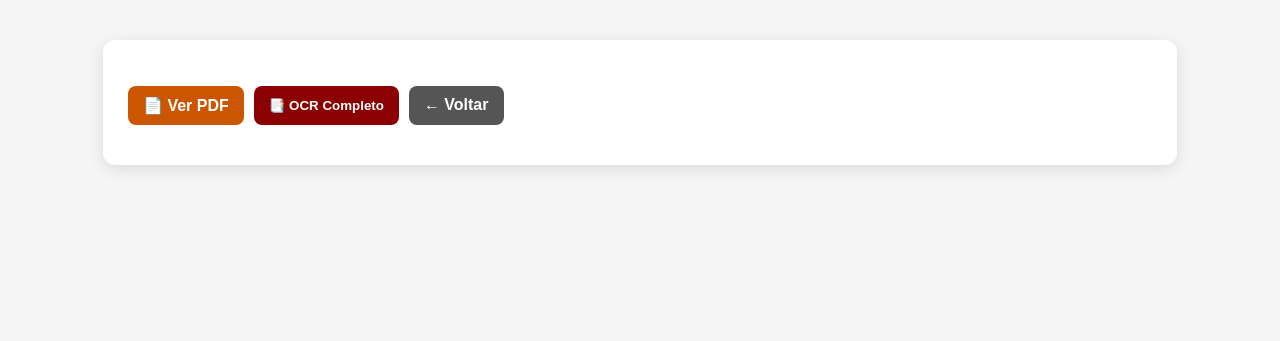
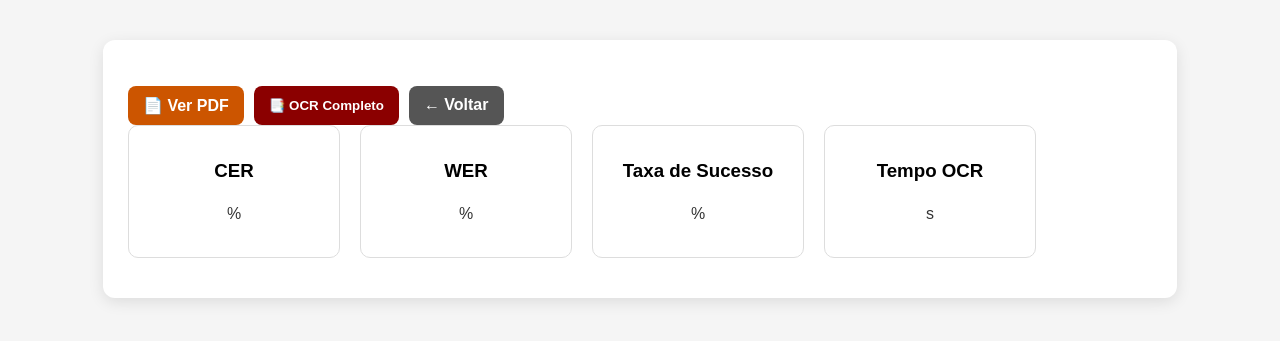
Before and after one commit to Geisana/biblioteca-digital-ocr, a Flask app: template templates/documento.html in a window 1280 px wide. Shown: the top 341 px of the page. Run offline with Flask 3, Linux system fonts and the light colour scheme; the template is opened without the code that fills it, so the values that code supplies are empty.

Commit message:
Adiciona métricas OCR (CER, WER, tempo e taxa de sucesso)

```diff
--- a/app.py
+++ b/app.py
@@ -8,7 +8,7 @@
     send_from_directory
 )
 import platform
-
+from services.metrics import calcular_metricas
 from dotenv import load_dotenv
 
 from flask_sqlalchemy import SQLAlchemy
@@ -146,10 +146,31 @@
         db.Integer
     )
 
+    tempo_total_ocr = db.Column(
+        db.Float
+    )
+
+    tempo_medio_pagina = db.Column(
+        db.Float
+    )
+
+    cer = db.Column(
+        db.Float
+    )
+
+    wer = db.Column(
+        db.Float
+    )
+
+    taxa_sucesso = db.Column(
+        db.Float
+    )
+
     data_upload = db.Column(
         db.DateTime,
         server_default=db.func.now()
     )
+
 
     paginas = db.relationship(
         "Pagina",
@@ -246,18 +267,18 @@
     arquivo.save(caminho_pdf)
 
     # ============================================
-    # CONVERTER PDF
+    # CONVERTER PDF EM IMAGENS
     # ============================================
 
     paginas_pdf = convert_from_path(
-    caminho_pdf,
-    poppler_path=POPPLER_PATH
-)
+        caminho_pdf,
+        poppler_path=POPPLER_PATH
+    )
 
     total_paginas = len(paginas_pdf)
 
     # ============================================
-    # THUMBNAIL
+    # CRIAR THUMBNAIL
     # ============================================
 
     pagina1 = paginas_pdf[0]
@@ -275,12 +296,53 @@
     )
 
     # ============================================
-    # OCR TOTAL
+    # OCR
     # ============================================
 
-    texto_total = extrair_texto(
+    resultado_ocr = extrair_texto(
         paginas_pdf
     )
+
+    texto_total = resultado_ocr["texto"]
+
+    tempo_total = resultado_ocr["tempo_total"]
+
+    tempo_medio = resultado_ocr["tempo_medio"]
+
+    # ============================================
+    # GROUND TRUTH
+    # ============================================
+
+    nome_txt = arquivo.filename.replace(
+        ".pdf",
+        ".txt"
+    )
+
+    caminho_txt = os.path.join(
+        "dataset",
+        nome_txt
+    )
+
+    metricas = {
+        "cer": None,
+        "wer": None,
+        "sucesso": None
+    }
+
+    if os.path.exists(caminho_txt):
+
+        with open(
+            caminho_txt,
+            "r",
+            encoding="utf-8"
+        ) as f:
+
+            ground_truth = f.read()
+
+        metricas = calcular_metricas(
+            ground_truth,
+            texto_total
+        )
 
     # ============================================
     # RESUMO IA
@@ -290,34 +352,50 @@
         texto_total
     )
 
+
     # ============================================
     # SALVAR DOCUMENTO
     # ============================================
 
     doc = Documento(
 
-        nome_arquivo=arquivo.filename,
+    nome_arquivo=arquivo.filename,
 
-        titulo=titulo,
+    titulo=titulo,
 
-        data_documento=data_documento,
+    data_documento=data_documento,
 
-        autoria=autoria,
+    autoria=autoria,
 
-        caminho_pdf=caminho_pdf,
+    caminho_pdf=caminho_pdf,
 
-        caminho_thumb=nome_thumb,
+    caminho_thumb=nome_thumb,
 
-        texto_ocr=texto_total,
+    texto_ocr=texto_total,
 
-        resumo=resumo,
+    resumo=resumo,
 
-        total_paginas=total_paginas
-    )
+    total_paginas=total_paginas,
+
+    tempo_total_ocr=tempo_total,
+
+    tempo_medio_pagina=tempo_medio,
+
+    cer=metricas["cer"],
+
+    wer=metricas["wer"],
+
+    taxa_sucesso=metricas["sucesso"]
+)
+    print("Salvando documento...")
+    print(doc.nome_arquivo)
+    print(doc.cer)
+    print(doc.wer)
 
     db.session.add(doc)
 
     db.session.commit()
+    print("Documento salvo!")
 
     # ============================================
     # SALVAR PÁGINAS
@@ -345,6 +423,9 @@
             [pagina]
         )
 
+        if isinstance(texto_pagina, dict):
+            texto_pagina = texto_pagina["texto"]
+
         pagina_db = Pagina(
 
             documento_id=doc.id,
@@ -363,7 +444,6 @@
     return redirect(
         "/admin/documentos"
     )
-
 # ============================================
 # DOCUMENTO
 # ============================================
--- a/templates/documento.html
+++ b/templates/documento.html
@@ -8,6 +8,19 @@
 <title>{{ documento.nome_arquivo }}</title>
 
 <style>
+.metricas{
+    display:flex;
+    gap:20px;
+    flex-wrap:wrap;
+}
+
+.card{
+    border:1px solid #ddd;
+    padding:15px;
+    width:180px;
+    border-radius:10px;
+    text-align:center;
+}
 
 body{
   font-family:Arial;
@@ -133,7 +146,29 @@
     </a>
 
   </div>
+  <div class="metricas">
 
+    <div class="card">
+        <h3>CER</h3>
+        <p>{{ documento.cer }}%</p>
+    </div>
+
+    <div class="card">
+        <h3>WER</h3>
+        <p>{{ documento.wer }}%</p>
+    </div>
+
+    <div class="card">
+        <h3>Taxa de Sucesso</h3>
+        <p>{{ documento.taxa_sucesso }}%</p>
+    </div>
+
+    <div class="card">
+        <h3>Tempo OCR</h3>
+        <p>{{ documento.tempo_total_ocr }} s</p>
+    </div>
+
+</div>
   <!-- PAINEL OCR -->
   <div id="ocrPanel" class="ocr-panel">
 
```
Also changed, not shown: services/metrics.py (added, +43 -0 lines), services/ocr_service.py (+31 -1 lines), 2 other files.
